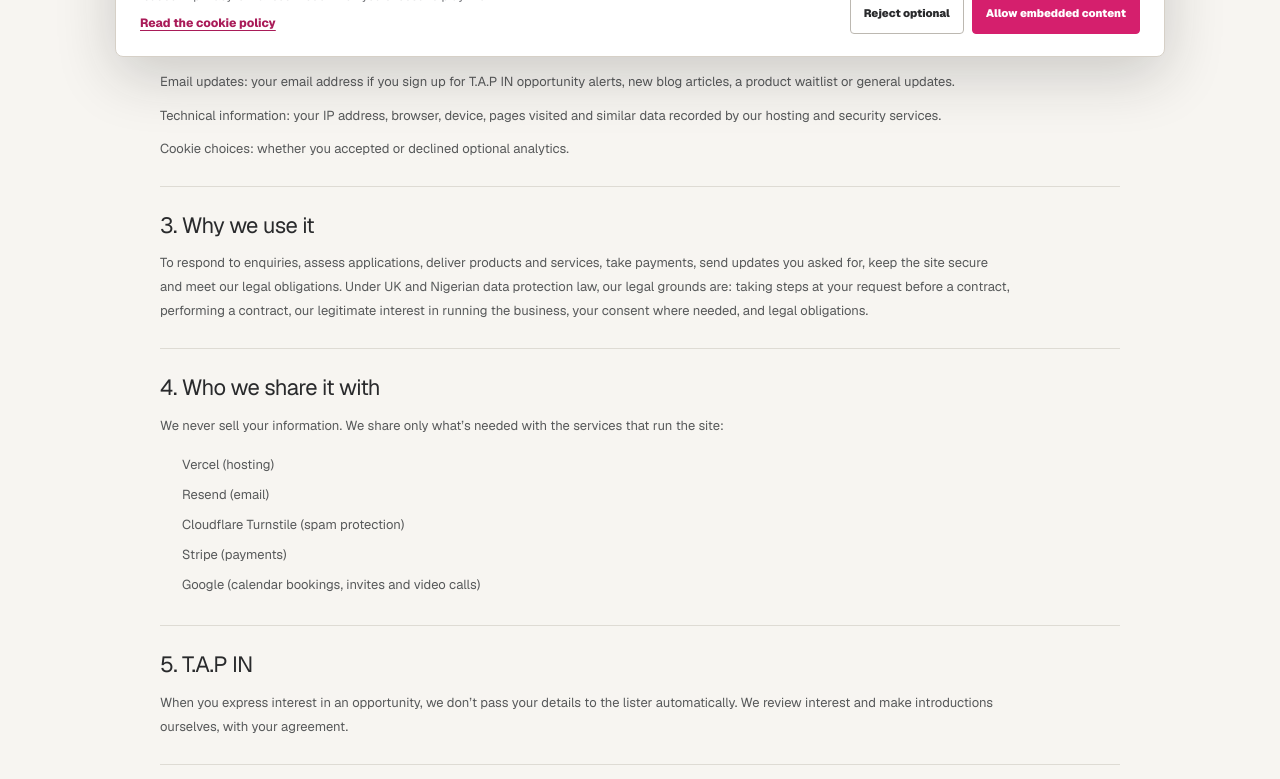
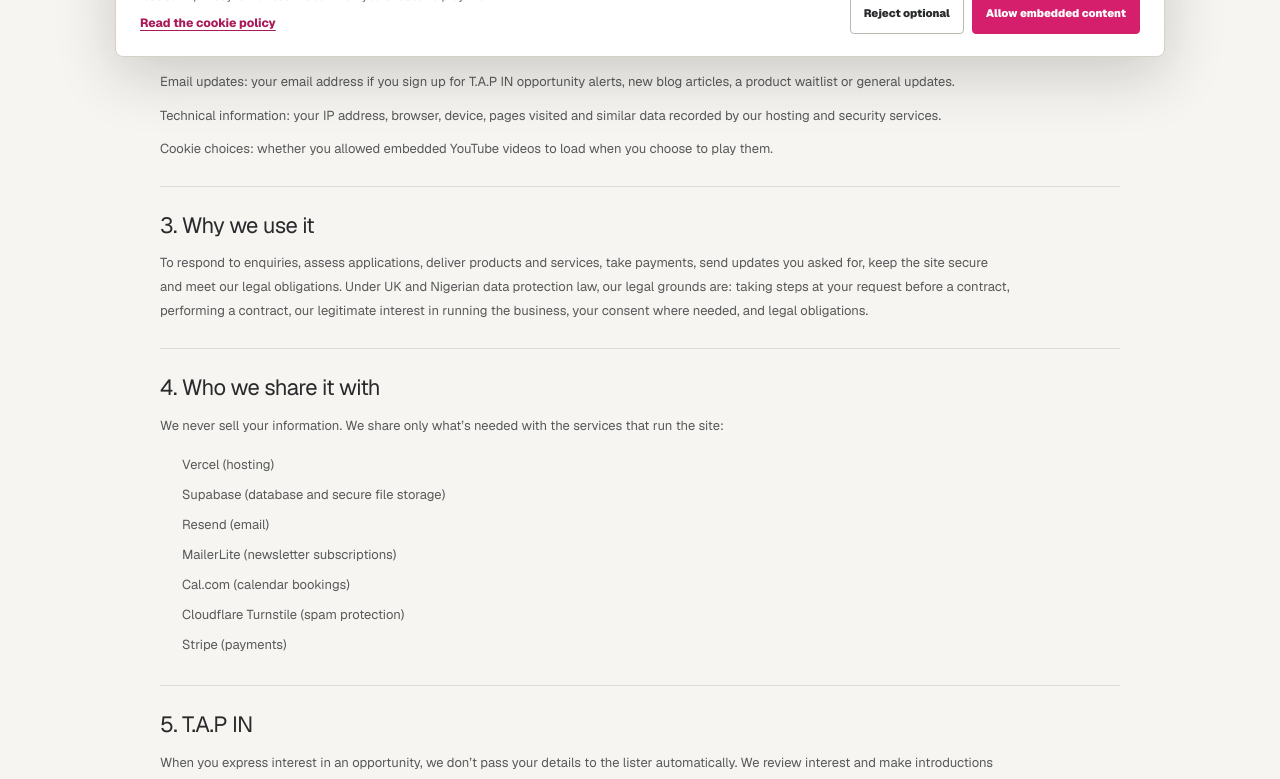
Before and after one commit to MrDan001/Africa-Plug, a Next.js app: page /privacy in a window 1280 px wide. Shown: the part 723-1502 px from the top of the page. Built offline with nearby package versions, Linux system fonts and the light colour scheme; no server answers.

Commit message:
Update privacy and cookie policy disclosures

```diff
--- a/src/components/layout/LegalPages.tsx
+++ b/src/components/layout/LegalPages.tsx
@@ -78,14 +78,13 @@ export function PrivacyPolicy() {
       "Digital products: when your download link was opened, so we can manage access and refund requests.",
       "Email updates: your email address if you sign up for T.A.P IN opportunity alerts, new blog articles, a product waitlist or general updates.",
       "Technical information: your IP address, browser, device, pages visited and similar data recorded by our hosting and security services.",
-      "Cookie choices: whether you accepted or declined optional analytics."
+      "Cookie choices: whether you allowed embedded YouTube videos to load when you choose to play them."
     ]},
     { heading: "3. Why we use it", paragraphs: [
       "To respond to enquiries, assess applications, deliver products and services, take payments, send updates you asked for, keep the site secure and meet our legal obligations. Under UK and Nigerian data protection law, our legal grounds are: taking steps at your request before a contract, performing a contract, our legitimate interest in running the business, your consent where needed, and legal obligations."
     ]},
     { heading: "4. Who we share it with", paragraphs: ["We never sell your information. We share only what’s needed with the services that run the site:"], bullets: [
-      "Vercel (hosting)", "Resend (email)", "Cloudflare Turnstile (spam protection)", "Stripe (payments)",
-      "Google (calendar bookings, invites and video calls)"
+      "Vercel (hosting)", "Supabase (database and secure file storage)", "Resend (email)", "MailerLite (newsletter subscriptions)", "Cal.com (calendar bookings)", "Cloudflare Turnstile (spam protection)", "Stripe (payments)"
     ]},
     { heading: "5. T.A.P IN", paragraphs: ["When you express interest in an opportunity, we don’t pass your details to the lister automatically. We review interest and make introductions ourselves, with your agreement."] },
     { heading: "6. International transfers", paragraphs: ["Some of these services process data outside your country. Where the law requires it, we use appropriate safeguards, such as approved contract terms."] },
@@ -126,11 +125,11 @@ export function CookiePolicy() {
     { heading: "1. What cookies are", paragraphs: ["Cookies are small files your browser stores when you visit a website. Similar technologies, like local storage, work in a similar way. We call them all “cookies” here."] },
     { heading: "2. The cookies we use", paragraphs: [
       "Essential: Keeps the site secure, protects forms from spam (Cloudflare Turnstile), processes payments safely (Stripe) and remembers your cookie choice. Always on, as the site can’t work properly without them.",
-      "Analytics: We don't use analytics cookies at present. If we add an analytics tool, we'll name it here and only set it if you accept.",
+      "Analytics: We do not use analytics cookies.",
       "Embedded content: Videos from YouTube may set their own cookies when you play them. Only loaded if you accept, or when you choose to use them.",
       "We don’t use advertising cookies."
     ]},
-    { heading: "3. Changing your choice", paragraphs: ["When you first visit, you can accept or decline optional cookies. You can change your choice at any time using the Cookie settings link at the bottom of every page. You can also block or delete cookies in your browser settings, though some features may not work properly."] },
+    { heading: "3. Changing your choice", paragraphs: ["When you first visit, you can choose whether embedded YouTube videos may load when you play them. You can change your choice at any time using the Cookie settings link at the bottom of every page. You can also block or delete cookies in your browser settings, though some features may not work properly."] },
     { heading: "4. Other providers", paragraphs: ["Stripe and YouTube set cookies under their own policies, which we encourage you to read."] },
     { heading: "5. Changes", paragraphs: ["We’ll update this policy if the cookies we use change. The date above shows the current version."] }
   ];
```
